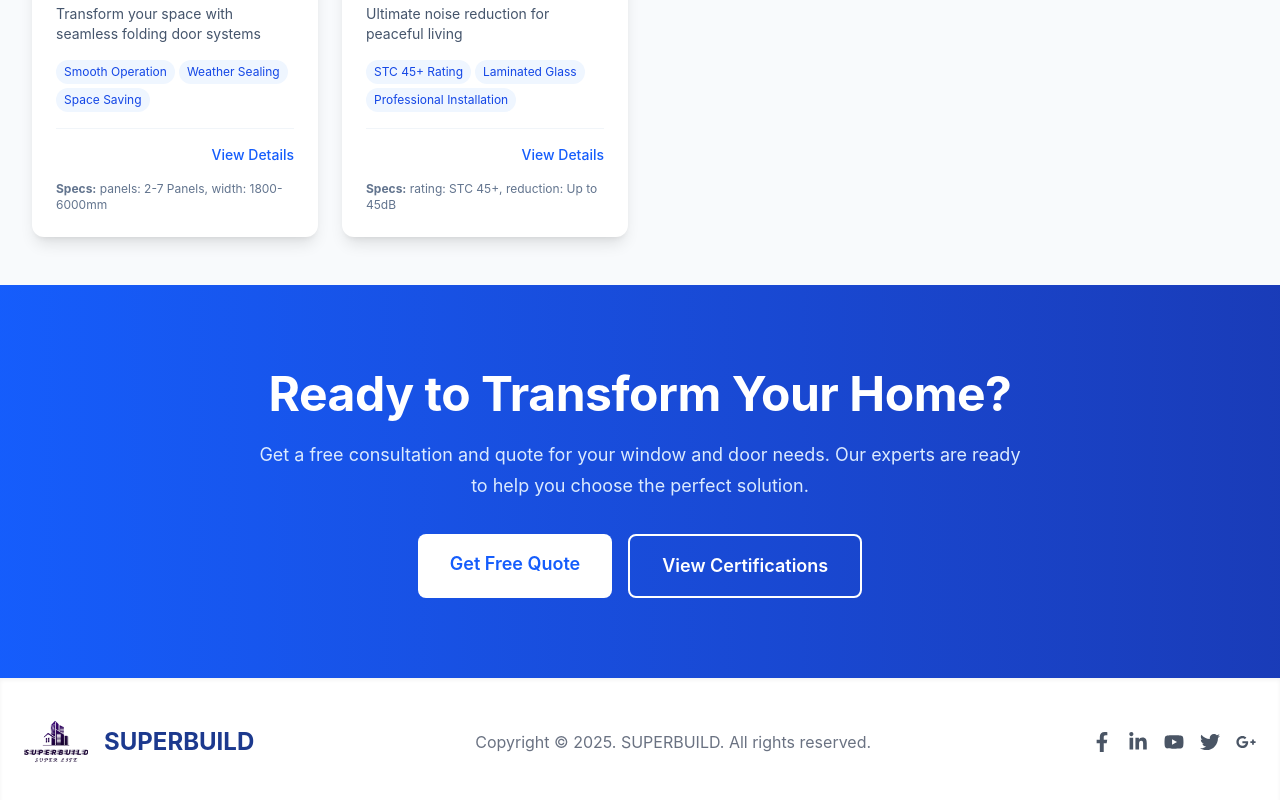
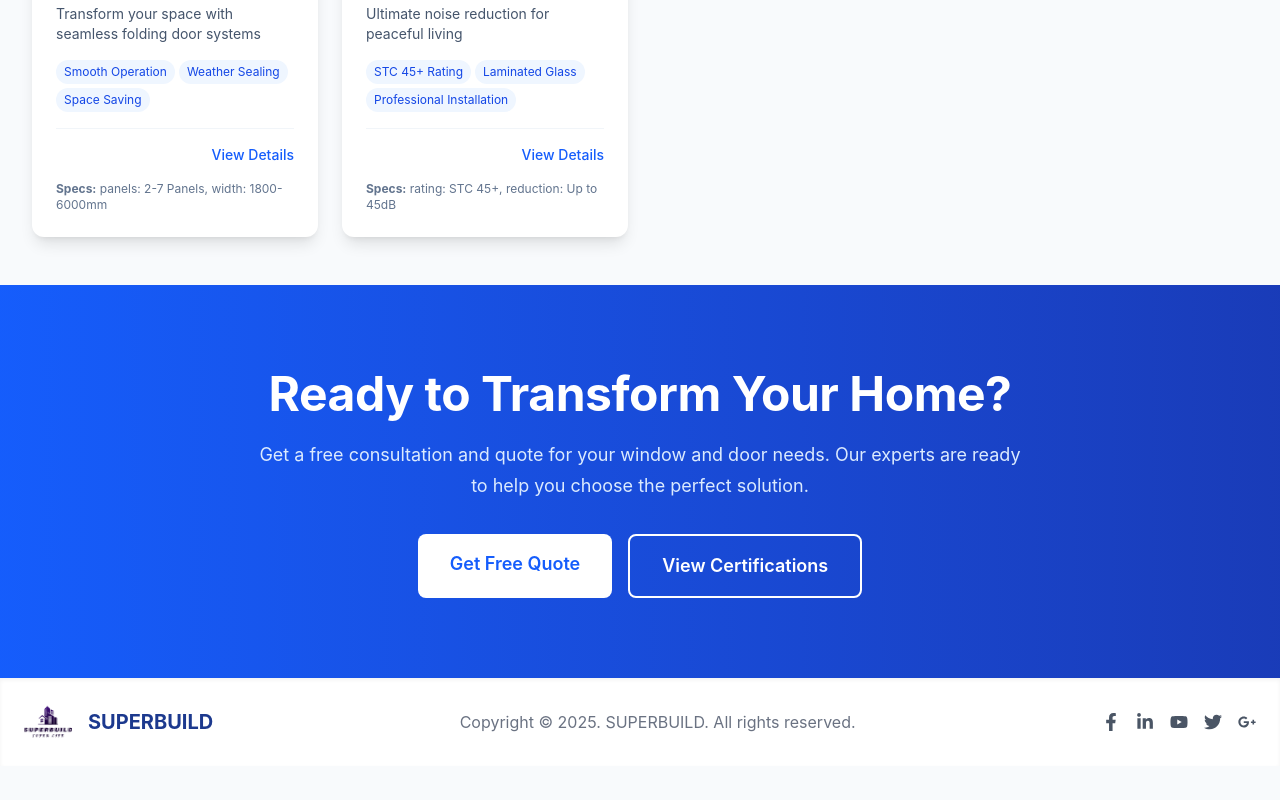
Before and after one commit to sunShineLoveMe/foreign_trade_website, a React (Vite) app: page /products in a window 1280 px wide. Shown: the part 1486-2286 px from the top of the page. After the commit the page ends 2252 px from the top, so only its background shows below. Built offline with nearby package versions, Linux system fonts and the light colour scheme; the HTML template or start-up script is replaced by a standard one.

Commit message:
底部高度调低

```diff
--- a/src/components/FooterBar.jsx
+++ b/src/components/FooterBar.jsx
@@ -8,16 +8,16 @@ import {
 
   export default function FooterBar() {
     return (
-      <footer className="bg-white shadow-inner px-6 py-6 sm:py-8">
+      <footer className="bg-white shadow-inner px-6 py-4 sm:py-5">
         <div className="max-w-7xl mx-auto flex flex-col sm:flex-row items-center justify-between gap-6 sm:gap-0">
           {/* 左侧：Logo */}
           <div className="flex items-center gap-4">
             <img
               src="/assets/footer/logo.png"
               alt="SUPERBUILD Logo"
-              className="w-16 h-16 object-cover"
+              className="w-12 h-12 object-cover"
             />
-            <span className="text-2xl font-bold text-blue-900">
+            <span className="text-xl font-bold text-blue-900">
               SUPERBUILD
             </span>
           </div>
@@ -28,7 +28,7 @@ import {
           </div>
 
           {/* 右侧：社交图标 */}
-          <div className="flex gap-4 text-gray-600 text-xl">
+          <div className="flex gap-4 text-gray-600 text-lg">
             <a href="#" aria-label="Facebook" className="hover:opacity-75">
               <FaFacebookF />
             </a>
```
